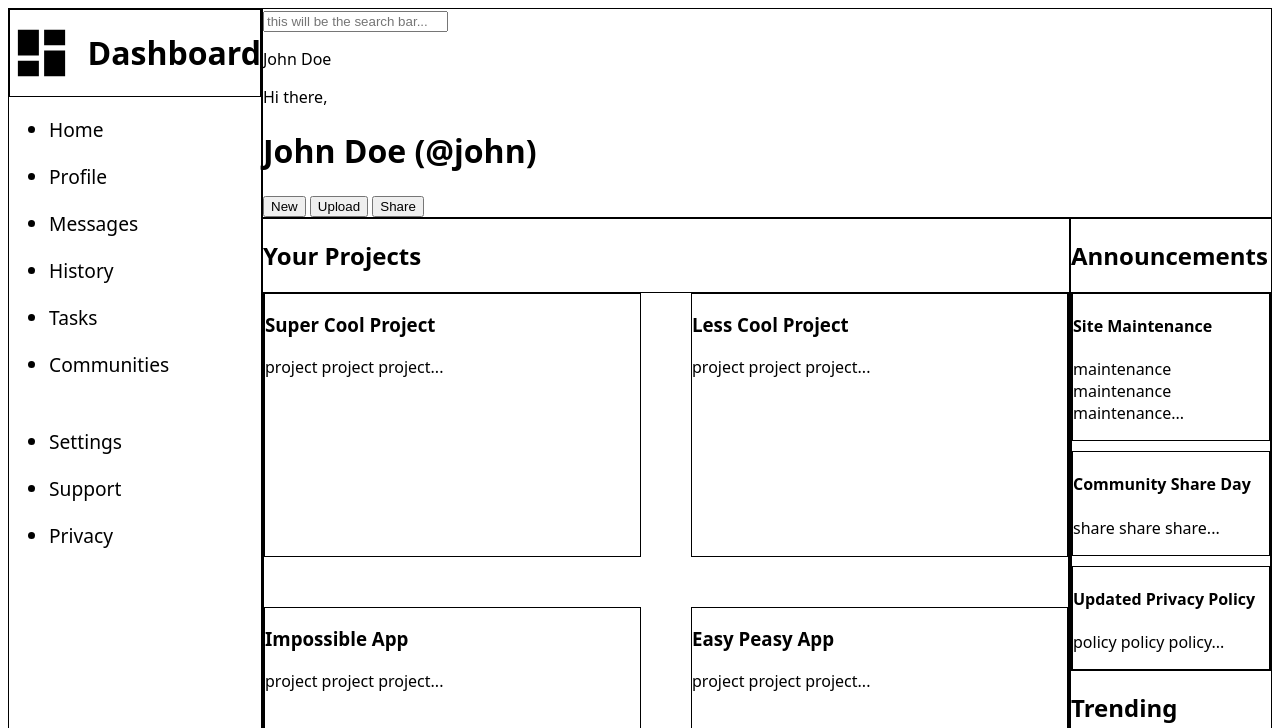
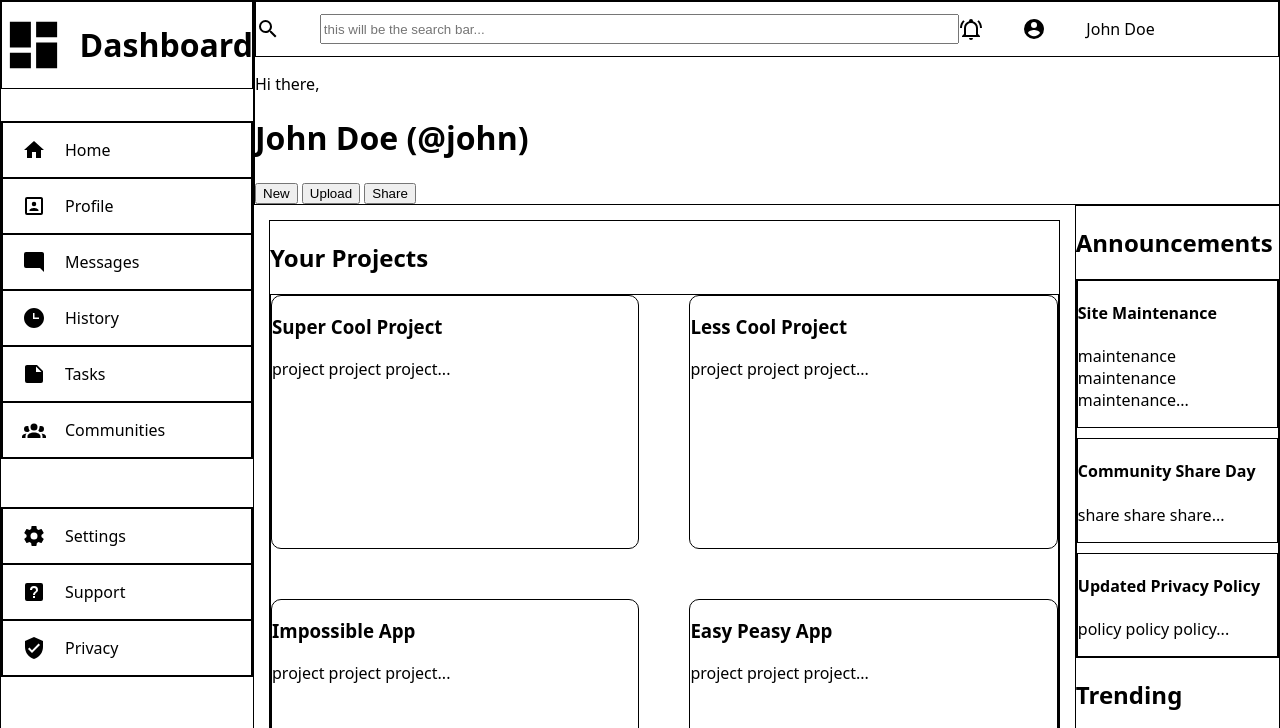
Before and after one commit to rebbyR/odin-admin-dashboard, a plain HTML site: page index.html in a window 1280 px wide. Shown: the top 728 px of the page. Drawn offline with Linux system fonts and the light colour scheme.

Commit message:
styled div.left-nav
- removed ul elements from div.left-nav and replaced with paragraphs
- added div.nav-link to each paragraph in div.left-nav and styled with flexbox
- added div.upper-nav and div.lower-nav to create gap between "communities" and "settings"

```diff
--- a/index.html
+++ b/index.html
@@ -12,23 +12,59 @@
             <img src="./assets/view-dashboard.svg" />
             <h1>Dashboard</h1>
         </div>
-        <ul>
-            <li id="home">Home</li>
-            <li id="profile">Profile</li>
-            <li id="messages">Messages</li>
-            <li id="history">History</li>
-            <li id="tasks">Tasks</li>
-            <li id="communities">Communities</li>
-        </ul>
-        <ul>
-            <li>Settings</li>
-            <li>Support</li>
-            <li>Privacy</li>
-        </ul>
+            <div class="nav-top">
+                <div class="nav-link">
+                    <img src="./assets/home.svg" class="icon" />
+                    <p id="home">Home</p>
+                </div>
+                <div class="nav-link">
+                    <img src="./assets/account-box-outline.svg" class="icon" />
+                    <p id="profile">Profile</p>
+                </div>
+                <div class="nav-link">
+                    <img src="./assets/message-reply.svg" class="icon" />
+                    <p id="messages">Messages</p>
+                </div>
+                <div class="nav-link">
+                    <img src="./assets/clock-time-three.svg" class="icon" />
+                    <p id="history">History</p>
+                </div>
+                <div class="nav-link">
+                    <img src="./assets/note.svg" class="icon" />
+                    <p id="tasks">Tasks</p>
+                </div>
+                <div class="nav-link">
+                    <img src="./assets/account-group.svg" class="icon" />
+                    <p id="communities">Communities</p>
+                </div>
+            </div>
+            <div class="nav-bottom">
+                <div class="nav-link">
+                    <img src="./assets/cog.svg" class="icon" />
+                    <p>Settings</p>
+                </div>
+                <div class="nav-link">
+                    <img src="./assets/help-box.svg" class="icon" />
+                    <p>Support</p>
+                </div>
+                <div class="nav-link">
+                    <img src="./assets/shield-check.svg" class="icon" />
+                    <p>Privacy</p>
+                </div>
+            </div>
+
+
+
     </div>
     <div class="header">
-        <input type="text" placeholder="this will be the search bar..."/>
-        <p>John Doe</p>
+        <div class="upper-header">
+            <img src="./assets/magnify.svg" alt="search-icon" class="icon"/>
+            <input type="text" placeholder="this will be the search bar..." class="icon"/>
+            <img src="./assets/bell-ring-outline.svg" alt="notif" class="icon"/>
+            <img src="./assets/account-circle.svg" alt="profile-picture" class="icon"/>
+            <p>John Doe</p>
+        </div>
+
         <p>Hi there,</p>
         <h1>John Doe (@john)</h1>
         <button>New</button>
--- a/styles.css
+++ b/styles.css
@@ -10,7 +10,13 @@ body {
   display: grid;
   grid-template-columns: 1fr 4fr 1fr;
   grid-template-rows: 1fr 3fr;
-  height: 100vh;
+  height: calc(100vh - 1px);
+  margin: 0;
+}
+
+.icon {
+  height: 3vh;
+  display: inline-block;
 }
 
 .left-nav {
@@ -18,12 +24,11 @@ body {
   grid-row: 1 / 3;
 }
 
-.left-nav ul {
+.nav-link {
   display: flex;
-  flex-direction: column;
-  font-size: 1.2rem;
-  gap: 20px;
-  margin-bottom: 20%;
+  align-items: center;
+  margin: 0;
+  padding: 0;
 }
 
 .dashboard-title {
@@ -32,6 +37,11 @@ body {
   gap: 15px;
   min-width: 250px;
   overflow: hidden;
+  margin-bottom: 2rem;
+}
+
+.nav-top {
+  margin-bottom: 3rem;
 }
 
 .left-nav img {
@@ -44,11 +54,19 @@ body {
   grid-row: 1 / 1;
 }
 
+.upper-header {
+  display: grid;
+  grid-template-columns: 1fr 10fr 1fr 1fr 3fr;
+  grid-template-rows: 1fr;
+  align-items: center;
+}
+
 .middle {
   grid-column: 2 / 3;
   grid-row: 2 / 3;
   display: flex;
   flex-direction: column;
+  margin: 15px;
 }
 
 .projects {
@@ -59,6 +77,9 @@ body {
   flex: 1;
 }
 
+.project {
+  border-radius: 10px;
+}
 
 .right-bar {
   grid-column: 3 / 4;
```
Also changed, not shown: assets/account-circle.svg (added), assets/bell-ring-outline.svg (added), assets/magnify.svg (added).
